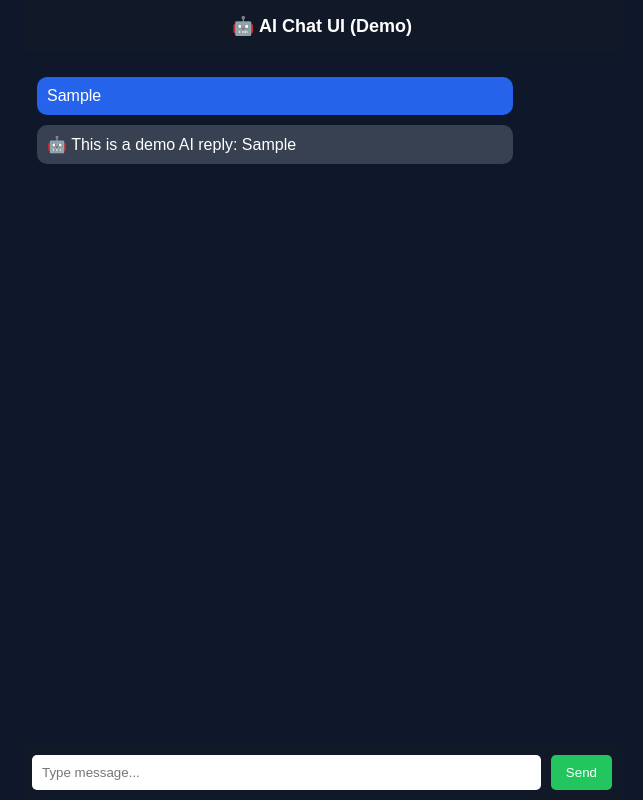
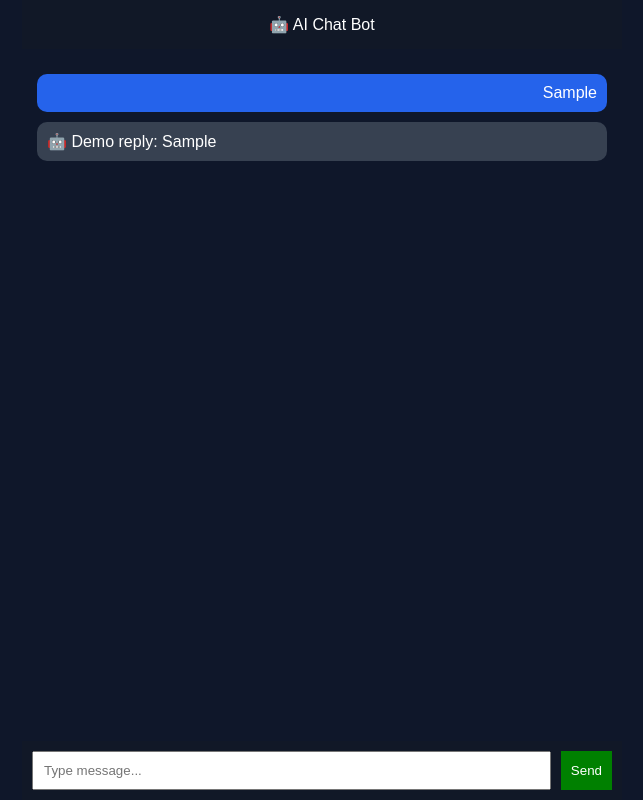
Before and after one commit to jagdish1992max/Jd, a website: page index.html in a window 1280 px wide. Both pictures are taken after typing "Sample" into the empty fields and a click on the button "Send". Shown: the whole page, without its empty margins (318-961 px from the left). Drawn offline with Linux system fonts and the light colour scheme.

Commit message:
index.html

```diff
--- a/index.html
+++ b/index.html
@@ -1,8 +1,7 @@
 <!DOCTYPE html>
 <html>
 <head>
-  <title>AI Chat UI</title>
-
+  <title>AI Chat Bot</title>
   <style>
     body {
       margin: 0;
@@ -14,7 +13,7 @@
       height: 100vh;
     }
 
-    .chat-container {
+    .chat {
       width: 100%;
       max-width: 600px;
       display: flex;
@@ -25,8 +24,6 @@
       padding: 15px;
       background: #111827;
       text-align: center;
-      font-size: 18px;
-      font-weight: bold;
     }
 
     .messages {
@@ -39,20 +36,18 @@
       padding: 10px;
       margin: 10px 0;
       border-radius: 10px;
-      max-width: 80%;
     }
 
     .user {
       background: #2563eb;
-      align-self: flex-end;
+      text-align: right;
     }
 
     .bot {
       background: #374151;
-      align-self: flex-start;
     }
 
-    .input-box {
+    .input {
       display: flex;
       padding: 10px;
       background: #111827;
@@ -61,18 +56,14 @@
     input {
       flex: 1;
       padding: 10px;
-      border: none;
-      border-radius: 5px;
-      outline: none;
     }
 
     button {
       margin-left: 10px;
-      padding: 10px 15px;
+      padding: 10px;
+      background: green;
+      color: white;
       border: none;
-      background: #22c55e;
-      color: white;
-      border-radius: 5px;
       cursor: pointer;
     }
   </style>
@@ -80,43 +71,40 @@
 
 <body>
 
-<div class="chat-container">
+<div class="chat">
 
-  <div class="header">
-    🤖 AI Chat UI (Demo)
-  </div>
+  <div class="header">🤖 AI Chat Bot</div>
 
   <div class="messages" id="messages"></div>
 
-  <div class="input-box">
+  <div class="input">
     <input id="input" placeholder="Type message..." />
-    <button onclick="sendMsg()">Send</button>
+    <button onclick="send()">Send</button>
   </div>
 
 </div>
 
 <script>
-  function sendMsg() {
+function send() {
   let input = document.getElementById("input");
   let msg = input.value;
   if (!msg) return;
 
-    addMessage(msg, "user");
+  add(msg, "user");
 
   setTimeout(() => {
-      addMessage("🤖 This is a demo AI reply: " + msg, "bot");
+    add("🤖 Demo reply: " + msg, "bot");
   }, 500);
 
   input.value = "";
 }
 
-  function addMessage(text, type) {
+function add(text, type) {
   let div = document.createElement("div");
-    div.classList.add("msg", type);
+  div.className = "msg " + type;
   div.innerText = text;
 
   document.getElementById("messages").appendChild(div);
-    document.getElementById("messages").scrollTop = 9999;
 }
 </script>
 
```
Lines whose indentation alone changed are shown as unchanged.
